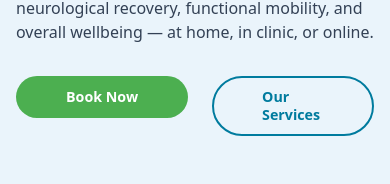
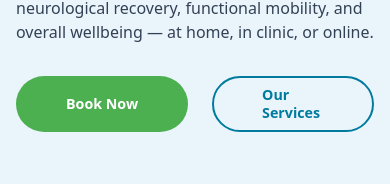
Before and after one commit to askalexphysiotherapy/askalex-physiotherapy-site, a Next.js app: page / in a window 390 px wide. Shown: the part 299-483 px from the top of the page. Built offline with nearby package versions, Linux system fonts and the light colour scheme.

Commit message:
homepage CTA buttons refactor

```diff
--- a/app/page.tsx
+++ b/app/page.tsx
@@ -40,7 +40,7 @@ export default function HomePage() {
 										<Button
 											href={home.hero.primaryCta.href}
 											variant="primary"
-											className="max-sm:py-2.5 w-full"
+											className="w-full"
 										>
 											<span className="whitespace-nowrap">Book Now</span>
 										</Button>
@@ -49,7 +49,7 @@ export default function HomePage() {
 										<Button
 											href={home.hero.secondaryCta.href}
 											variant="secondary"
-											className="max-sm:py-2.5 w-full"
+											className="w-full"
 										>
 											Our Services
 										</Button>
--- a/components/Button.tsx
+++ b/components/Button.tsx
@@ -22,7 +22,7 @@ interface ButtonAsLink extends ButtonBaseProps {
 type ButtonProps = ButtonAsButton | ButtonAsLink;
 
 const baseClasses =
-	"inline-flex items-center justify-center rounded-full px-6 py-3 text-sm font-semibold leading-tight transition-all duration-200 focus-visible:outline-none focus-visible:ring-2 focus-visible:ring-medical-blue focus-visible:ring-offset-2 focus-visible:ring-offset-white disabled:opacity-60 disabled:cursor-not-allowed";
+	"inline-flex items-center justify-center rounded-full px-6 h-14 text-sm font-semibold leading-tight transition-all duration-200 md:h-auto md:py-3 focus-visible:outline-none focus-visible:ring-2 focus-visible:ring-medical-blue focus-visible:ring-offset-2 focus-visible:ring-offset-white disabled:opacity-60 disabled:cursor-not-allowed";
 
 const variantClasses = {
 	primary:
```
